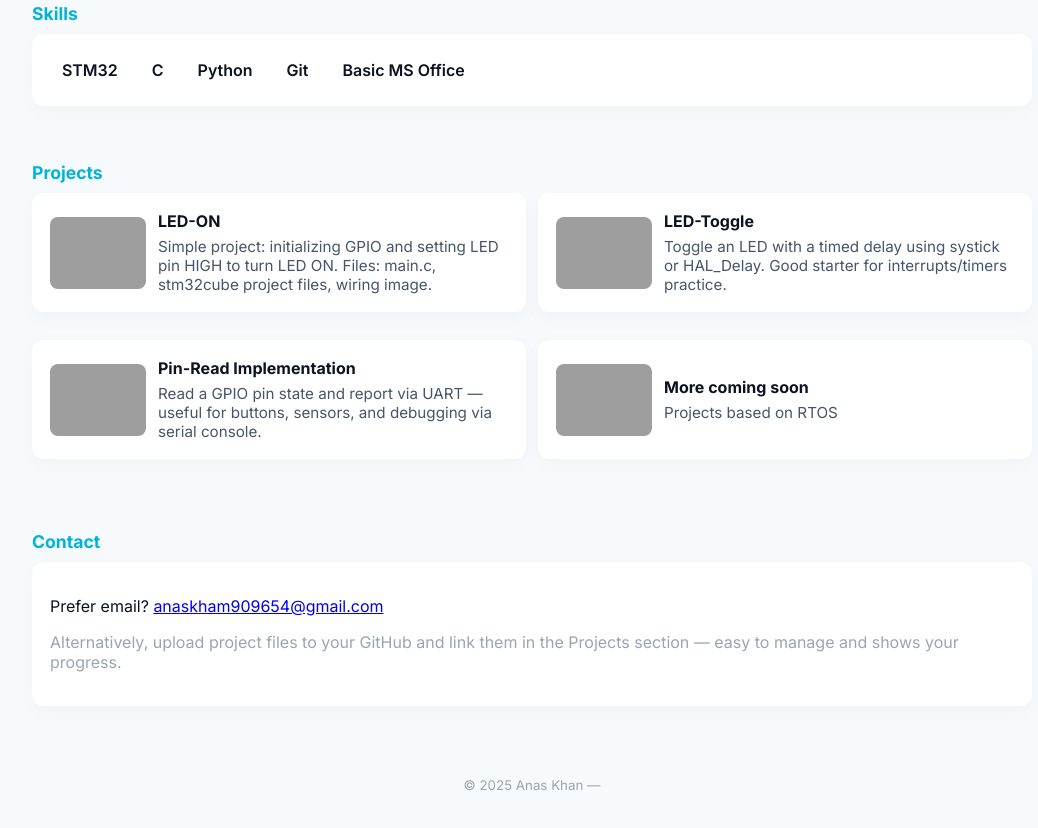
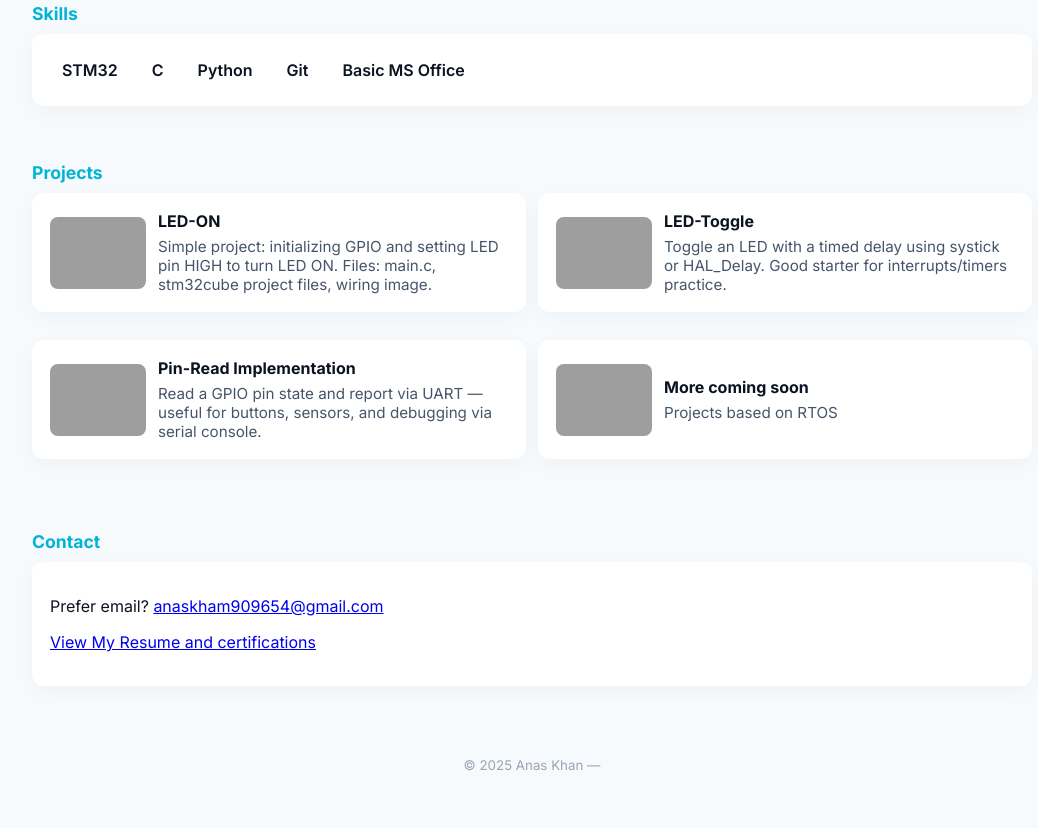
Before and after one commit to Newbie-pixeldoc/portfolio, a plain HTML site: page index.html in a window 1280 px wide. Shown: the part 658-1486 px from the top of the page, without its empty margins (108-1146 px from the left). Drawn offline with Linux system fonts and the light colour scheme; grey boxes are pictures that could not be loaded.

Commit message:
adding resume

```diff
--- a/index.html
+++ b/index.html
@@ -171,7 +171,7 @@
       <h2 class="section-title">Contact</h2>
       <div class="card">
         <p>Prefer email? <a href="mailto:anaskham909654@gmail.com">anaskham909654@gmail.com</a></p>
-        <p style="margin-top:12px;color:var(--muted)">Alternatively, upload project files to your GitHub and link them in the Projects section — easy to manage and shows your progress.</p>
+        <p style="margin-top:12px;color:var(--muted)"><a href="https://drive.google.com/drive/folders/1Ws79oW7zUIjqQp-fgetnRvKOl3Pa2vUA?usp=drive_link" target="_blank">View My Resume and certifications</a></p>
       </div>
     </section>
 
```
